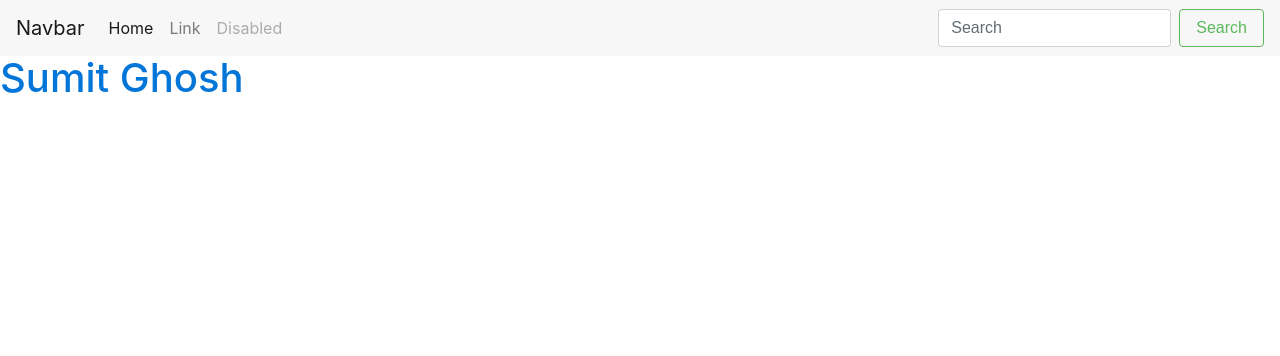
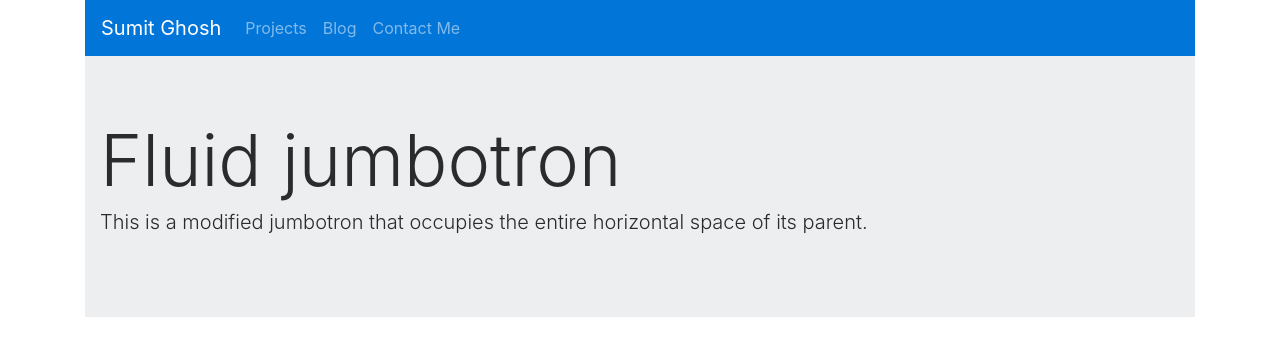
Before and after one commit to skulltech/portfolio-devclub, a Django app: page / in a window 1280 px wide. Shown: the top 356 px of the page. Run offline with Django 3.2, Linux system fonts and the light colour scheme; some libraries are stand-ins or nearby versions.

Commit message:
Added navbar and jumbotron.

```diff
--- a/portfolio/templates/base.html
+++ b/portfolio/templates/base.html
@@ -14,38 +14,33 @@
     <title>Sumit Ghosh: Portfolio</title>
 </head>
 <body>
-<nav class="navbar navbar-toggleable-md navbar-light bg-faded">
+<div class="container">
+<nav class="navbar navbar-toggleable-md navbar-inverse bg-primary">
     <button class="navbar-toggler navbar-toggler-right" type="button" data-toggle="collapse"
             data-target="#navbarSupportedContent" aria-controls="navbarSupportedContent" aria-expanded="false"
             aria-label="Toggle navigation">
         <span class="navbar-toggler-icon"></span>
     </button>
-    <a class="navbar-brand" href="#">Navbar</a>
+    <a class="navbar-brand" href="{% url 'projects' %}">Sumit Ghosh</a>
 
     <div class="collapse navbar-collapse" id="navbarSupportedContent">
         <ul class="navbar-nav mr-auto">
-            <li class="nav-item active">
-                <a class="nav-link" href="#">Home <span class="sr-only">(current)</span></a>
+            <li class="nav-item">
+                <a class="nav-link" href="{% url 'projects' %}">Projects</a>
             </li>
             <li class="nav-item">
-                <a class="nav-link" href="#">Link</a>
+                <a class="nav-link" href="{% url 'posts_list' %}">Blog</a>
             </li>
             <li class="nav-item">
-                <a class="nav-link disabled" href="#">Disabled</a>
+                <a class="nav-link" href="{% url 'contact' %}">Contact Me</a>
             </li>
         </ul>
-        <form class="form-inline my-2 my-lg-0">
-            <input class="form-control mr-sm-2" type="text" placeholder="Search">
-            <button class="btn btn-outline-success my-2 my-sm-0" type="submit">Search</button>
-        </form>
     </div>
 </nav>
-<div>
-    <h1><a href="">Sumit Ghosh</a></h1>
-</div>
 
 {% block content %}
 {% endblock %}
 
+</div>
 </body>
 </html>
--- a/portfolio/templates/projects/base.html
+++ b/portfolio/templates/projects/base.html
@@ -1,4 +1,11 @@
 {% extends 'base.html' %}
 
 {% block content %}
+        <div class="jumbotron jumbotron-fluid">
+            <div class="container">
+                <h1 class="display-3">Fluid jumbotron</h1>
+                <p class="lead">This is a modified jumbotron that occupies the entire horizontal space of its
+                    parent.</p>
+            </div>
+        </div>
 {% endblock %}
```
